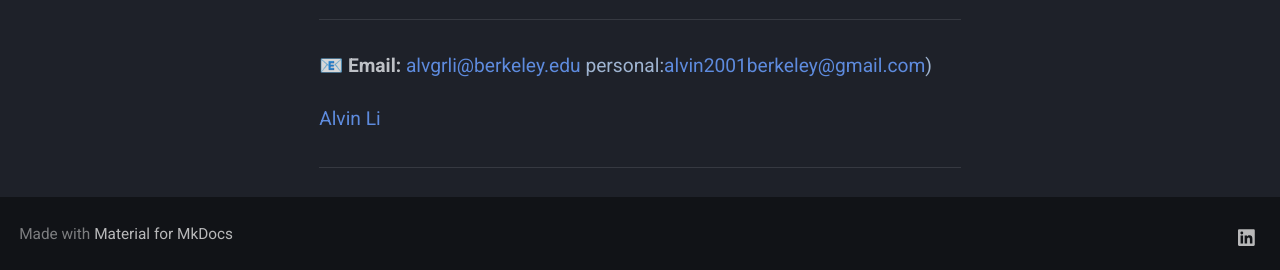
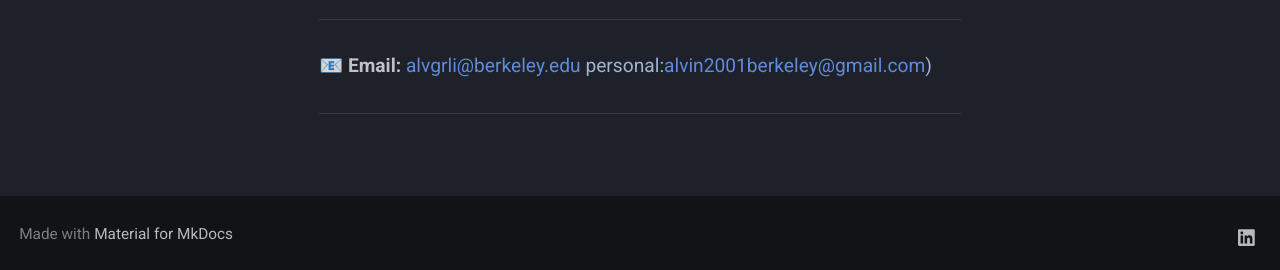
Before and after one commit to alvvvli/alvin-site, an MkDocs documentation site: the page built from docs/about.md, in a window 1280 px wide and 997 px high. Shown: the part 724-994 px from the top of the window. Built offline with MkDocs 1.6.1 and Material for MkDocs 9.7.7, drawn with Linux system fonts in a browser that asks for light colours; comment, search, counter and statistics services are not loaded.

Commit message:
Update about.md

```diff
--- a/docs/about.md
+++ b/docs/about.md
@@ -63,7 +63,6 @@
 <script src="https://platform.linkedin.com/badges/js/profile.js" async defer></script>
 <div class="linkedin-badge">
   <div class="badge-base LI-profile-badge" data-locale="en_US" data-size="large" data-theme="dark" data-type="HORIZONTAL" data-vanity="alvin-li-596a3316a" data-version="v1">
-    <a class="badge-base__link LI-simple-link" href="https://sg.linkedin.com/in/alvin-li-596a3316a?trk=profile-badge">Alvin Li</a>
   </div>
 </div>
 
```
